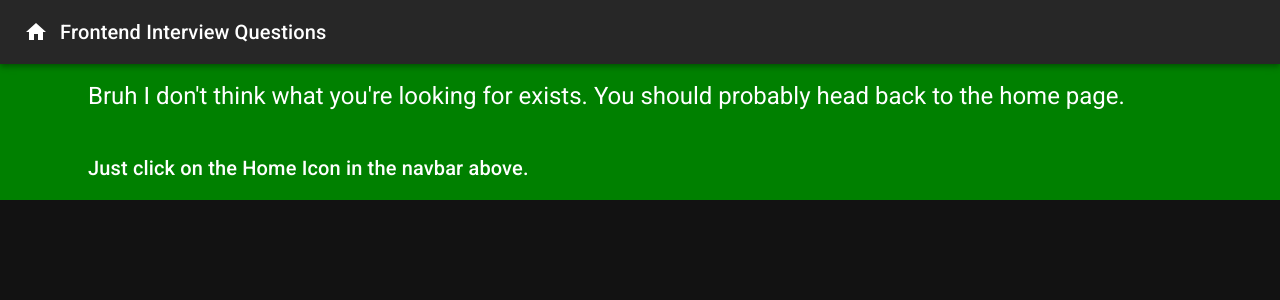
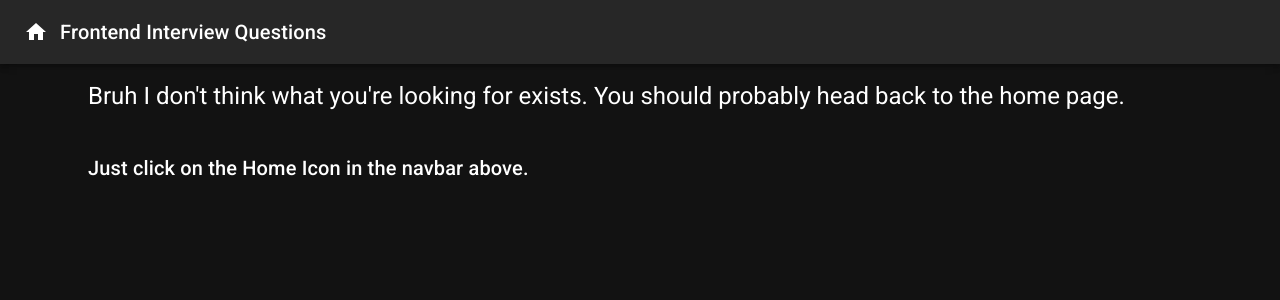
Before and after one commit to xianjinseow92/frontend-interview-prac, a React (Create React App) app: page / in a window 1280 px wide. Shown: the top 300 px of the page. Built offline with nearby package versions, Linux system fonts and the light colour scheme.

Commit message:
remove bg color

```diff
--- a/src/layout/AppLayout.tsx
+++ b/src/layout/AppLayout.tsx
@@ -8,8 +8,7 @@ const PageLayout = ({ children }: { children: any }) => {
       sx={{
         display: "flex",
         flexDirection: "column",
-        height: "100%",
-        backgroundColor: "green",
+        height: "100%"
       }}
     >
       <TopNavBar />
```
